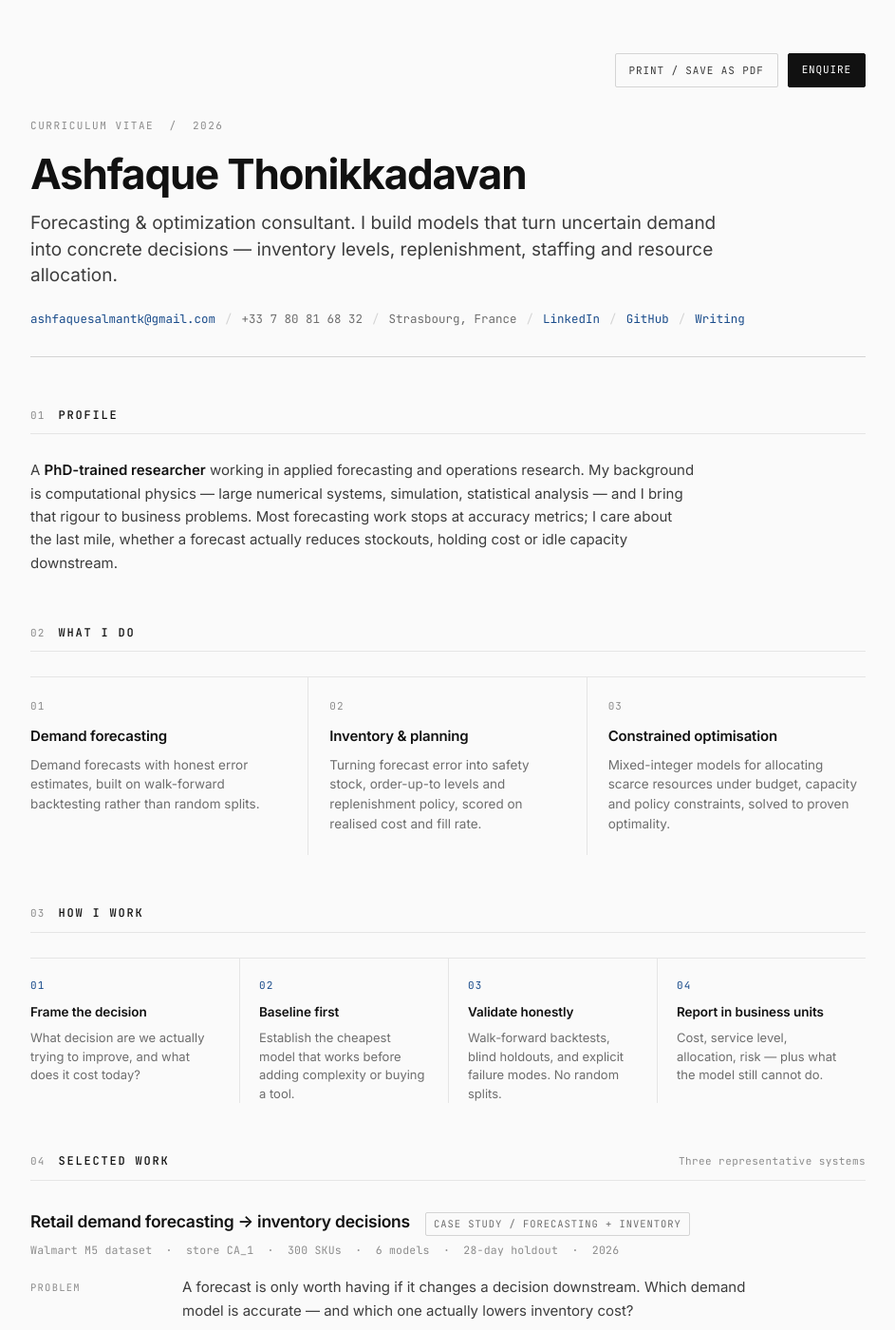
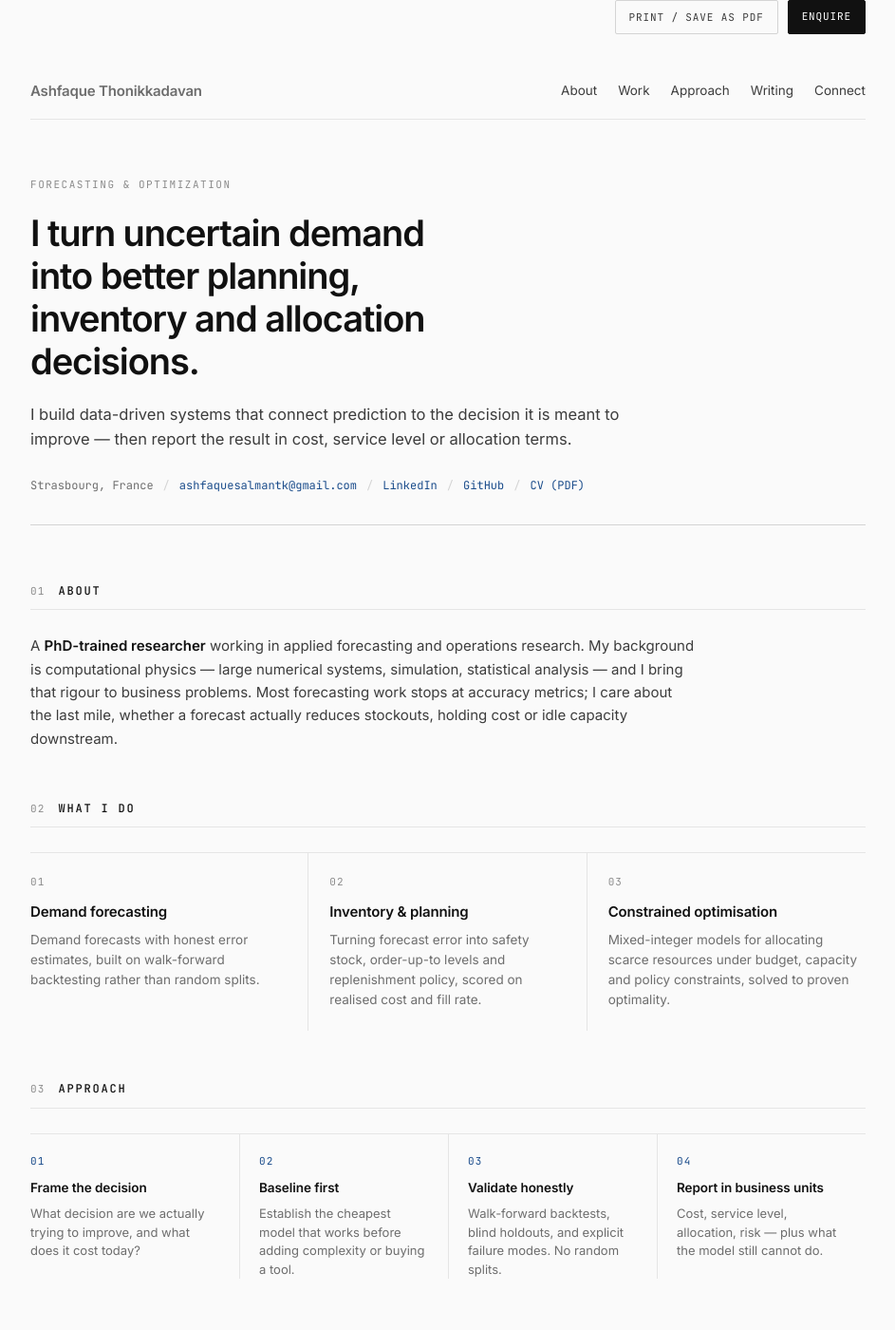
Before and after one commit to ashfaque-tk/ashfaque-tk.github.io, a Jekyll site: the page cv.html, which Jekyll copies as it is, in a window 1280 px wide and 1400 px high. Shown: the whole window at 95% size, without its empty margins (168-1111 px from the left). Built offline with Jekyll 4.4.1, drawn with Linux system fonts in a browser that asks for light colours; some of the changed text lies outside the part shown.

Commit message:
Replace CV document header with a portfolio top bar and hero
The page read as a CV document: a name block, an eyebrow reading
Curriculum Vitae, and no way to move between sections. It now opens
with a sticky bar in the style of eugeneyan.com -- muted name on the
left, plain anchor links on the right (About, Work, Approach, Writing,
Connect) -- over a hero that leads with the positioning claim instead of
repeating the name already in the bar. Print hides the nav and swaps in
a Curriculum Vitae label so the PDF header still reads correctly.

Adds assets/m5-holdout.png, plotted from the holdout artifacts: realised
demand against the selected forecast, and total inventory cost per model
under the single fixed replenishment policy. It breaks out of the text
column above 1080px.

```diff
--- a/cv.html
+++ b/cv.html
@@ -37,10 +37,78 @@
     line-height:1.62;
     font-feature-settings:"kern" 1;
     -webkit-font-smoothing:antialiased;
-    padding:56px 24px 96px;
+    padding:0 24px 96px;
   }
 
+  html{scroll-behavior:smooth}
+  @media (prefers-reduced-motion:reduce){html{scroll-behavior:auto}}
+
   .sheet{max-width:880px;margin:0 auto}
+
+  /* ---------- Top bar ---------- */
+  .topbar{
+    position:sticky;top:0;z-index:60;
+    background:rgba(250,250,250,.88);
+    -webkit-backdrop-filter:saturate(150%) blur(8px);
+    backdrop-filter:saturate(150%) blur(8px);
+    border-bottom:1px solid var(--rule);
+    margin-bottom:0;
+  }
+  .topbar-inner{
+    max-width:880px;margin:0 auto;
+    display:flex;align-items:center;justify-content:space-between;gap:18px;
+    padding:15px 0;
+  }
+  .brand{
+    font-size:15px;font-weight:600;letter-spacing:-.012em;
+    color:var(--muted);text-decoration:none;white-space:nowrap;
+    transition:color .15s;
+  }
+  .brand:hover{color:var(--ink)}
+  .nav{display:flex;align-items:center;gap:22px;flex-wrap:wrap;justify-content:flex-end}
+  .nav a{
+    font-size:13.5px;color:var(--ink-2);text-decoration:none;
+    padding:2px 0;border-bottom:1px solid transparent;
+    transition:color .15s,border-color .15s;
+  }
+  .nav a:hover{color:var(--accent);border-bottom-color:var(--accent)}
+  .nav a[aria-current="true"]{color:var(--ink);border-bottom-color:var(--ink)}
+
+  /* ---------- Hero ---------- */
+  .hero{padding:60px 0 8px}
+  .hero-eyebrow{
+    font-family:var(--mono);font-size:11px;letter-spacing:.14em;text-transform:uppercase;
+    color:var(--faint);margin-bottom:20px;
+  }
+  .hero h1{
+    font-size:clamp(26px,4.6vw,38px);line-height:1.18;letter-spacing:-.028em;
+    font-weight:600;max-width:19ch;
+  }
+  .hero-sub{
+    font-size:16.5px;line-height:1.6;color:var(--ink-2);
+    margin-top:20px;max-width:62ch;
+  }
+  .hero-meta{
+    font-family:var(--mono);font-size:12px;color:var(--muted);
+    margin-top:26px;padding-bottom:30px;
+    border-bottom:1px solid var(--rule-strong);
+    display:flex;flex-wrap:wrap;gap:6px 0;align-items:baseline;
+  }
+  .hero-meta a{color:var(--accent);text-decoration:none;border-bottom:1px solid transparent}
+  .hero-meta a:hover{border-bottom-color:var(--accent)}
+  .sep{color:var(--rule-strong);padding:0 10px}
+  .print-only{display:none}
+  .doc-label{font-family:var(--mono);font-size:7.4pt;letter-spacing:.14em;text-transform:uppercase;color:var(--faint)}
+
+  .skip{position:absolute;left:-9999px;top:0}
+  .skip:focus{
+    left:12px;top:10px;z-index:80;background:var(--ink);color:#fff;
+    font-family:var(--mono);font-size:11px;letter-spacing:.08em;text-transform:uppercase;
+    padding:8px 12px;text-decoration:none;
+  }
+
+  section[id],.hero{scroll-margin-top:76px}
+
 
   /* ---------- Toolbar ---------- */
   .toolbar{
@@ -56,42 +124,6 @@
   .btn:hover{border-color:var(--ink);color:var(--ink)}
   .btn-primary{background:var(--ink);color:#fff;border-color:var(--ink)}
   .btn-primary:hover{background:var(--accent);border-color:var(--accent);color:#fff}
-
-  /* ---------- Header ---------- */
-  header{border-bottom:1px solid var(--rule-strong);padding-bottom:28px}
-
-  .eyebrow{
-    font-family:var(--mono);font-size:11px;letter-spacing:.14em;text-transform:uppercase;
-    color:var(--faint);margin-bottom:18px;
-  }
-
-  h1{
-    font-size:clamp(30px,5.4vw,44px);
-    line-height:1.08;
-    letter-spacing:-.028em;
-    font-weight:700;
-  }
-
-  .positioning{
-    font-size:clamp(16px,2.4vw,19px);
-    line-height:1.45;
-    color:var(--ink-2);
-    margin-top:14px;
-    max-width:62ch;
-    font-weight:400;
-  }
-
-  .contact{
-    font-family:var(--mono);
-    font-size:12.5px;
-    color:var(--muted);
-    margin-top:22px;
-    display:flex;flex-wrap:wrap;gap:6px 0;
-    align-items:baseline;
-  }
-  .contact a{color:var(--accent);text-decoration:none;border-bottom:1px solid transparent}
-  .contact a:hover{border-bottom-color:var(--accent)}
-  .sep{color:var(--rule-strong);padding:0 10px}
 
   /* ---------- Sections ---------- */
   section{margin-top:52px}
@@ -200,6 +232,22 @@
   .case-body dd{color:var(--ink-2);margin-bottom:11px;max-width:64ch}
   .case-body dd:last-child{margin-bottom:0}
 
+  /* ---------- Figure ---------- */
+  .fig{margin:22px 0 0}
+  .fig img{
+    display:block;width:100%;height:auto;
+    border:1px solid var(--rule);background:#fff;
+  }
+  .fig figcaption{
+    font-family:var(--mono);font-size:10.5px;line-height:1.55;color:var(--faint);
+    margin-top:10px;letter-spacing:.01em;
+  }
+  .fig figcaption b{color:var(--muted);font-weight:500}
+
+  @media (min-width:1080px){
+    .fig{margin-left:-84px;margin-right:-84px}
+  }
+
   /* ---------- Metrics ---------- */
   .metrics{
     display:grid;grid-template-columns:repeat(4,1fr);
@@ -273,6 +321,10 @@
   @media screen and (max-width:760px){
     body{padding:32px 18px 64px;font-size:14.5px}
     .toolbar{margin-bottom:22px}
+    .topbar-inner{flex-direction:column;align-items:flex-start;gap:10px;padding:13px 0}
+    .nav{gap:16px;justify-content:flex-start}
+    .hero{padding:36px 0 4px}
+    .hero-meta{padding-bottom:24px;margin-top:20px}
     .services,.steps{grid-template-columns:1fr}
     .service{border-right:0;border-bottom:1px solid var(--rule);padding:20px 0}
     .service + .service{padding-left:0}
@@ -301,15 +353,21 @@
       padding:0;
     }
     .sheet{max-width:none}
-    .no-print{display:none !important}
-    h1{font-size:23pt}
-    .positioning{font-size:11pt;margin-top:8px}
-    .contact{font-size:8.2pt;margin-top:12px}
+    .no-print,.nav,.skip{display:none !important}
+    .print-only{display:block}
+    .topbar{position:static;background:none;-webkit-backdrop-filter:none;backdrop-filter:none}
+    .topbar-inner{padding:0 0 7pt;border-bottom:.5pt solid #D4D4D4}
+    .brand{font-size:12.5pt;color:#111;letter-spacing:-.02em}
+    .hero{padding:11pt 0 0}
+    .hero-eyebrow{font-size:7.2pt;margin-bottom:6pt}
+    h1{font-size:17pt;line-height:1.22;max-width:none}
+    .hero-sub{font-size:9pt;margin-top:7pt;max-width:none;color:#3D3D3D}
+    .hero-meta{font-size:8pt;margin-top:8pt;padding-bottom:7pt}
     section{margin-top:15pt}
     .s-head{margin-bottom:8pt}
-    h2,.s-num,.s-note,.eyebrow{font-size:7.2pt}
+    h2,.s-num,.s-note,.hero-eyebrow{font-size:7.2pt}
     .lede{font-size:9pt}
-    .lede,.s-head,header{break-inside:avoid}
+    .lede,.s-head,header,.topbar,.hero,.fig{break-inside:avoid}
     .case,.entry,.step,.service,.m,.closing{break-inside:avoid}
     .case{break-inside:auto;padding:8pt 0 9pt}
     .case-head,.case .context,.case-body dt{break-after:avoid}
@@ -321,6 +379,9 @@
     .case-body dt{font-size:6.8pt}
     .case-body dd{font-size:8.9pt;margin-bottom:3pt}
     .m{padding:11px 13px 10px}
+    .fig{margin:9pt 0 0}
+    .fig img{border-width:.5pt}
+    .fig figcaption{font-size:6.6pt;margin-top:5pt;line-height:1.45}
     .stack{gap:8px 28px}
     .tag{font-size:6.8pt;padding:2px 6px}
     .m .v{font-size:13pt}
@@ -355,34 +416,49 @@
 <div class="sheet">
 
   <!-- ================= HEADER ================= -->
-  <header>
-    <div class="eyebrow">Curriculum Vitae &nbsp;/&nbsp; 2026</div>
-    <h1>Ashfaque Thonikkadavan</h1>
-    <p class="positioning">
-      Forecasting &amp; optimization consultant. I build models that turn uncertain
-      demand into concrete decisions — inventory levels, replenishment, staffing and
-      resource allocation.
+  <a class="skip no-print" href="#work">Skip to content</a>
+
+  <div class="topbar">
+    <div class="topbar-inner">
+      <a class="brand" href="#top">Ashfaque Thonikkadavan</a>
+      <span class="print-only doc-label">Curriculum Vitae</span>
+      <nav class="nav" aria-label="Sections">
+        <a href="#about">About</a>
+        <a href="#work">Work</a>
+        <a href="#approach">Approach</a>
+        <a href="#writing">Writing</a>
+        <a href="#connect">Connect</a>
+      </nav>
+    </div>
+  </div>
+
+  <main id="top">
+    <div class="hero">
+      <div class="hero-eyebrow">Forecasting &amp; Optimization</div>
+      <h1>I turn uncertain demand into better planning, inventory and allocation decisions.</h1>
+      <p class="hero-sub">
+        I build data-driven systems that connect prediction to the decision it is meant to
+        improve &mdash; then report the result in cost, service level or allocation terms.
       </p>
-    <div class="contact">
+      <div class="hero-meta">
+        <span>Strasbourg, France</span>
+        <span class="sep">/</span>
         <a href="mailto:ashfaquesalmantk@gmail.com">ashfaquesalmantk@gmail.com</a>
-      <span class="sep">/</span>
-      <span>+33 7 80 81 68 32</span>
-      <span class="sep">/</span>
-      <span>Strasbourg, France</span>
         <span class="sep">/</span>
         <a href="https://www.linkedin.com/in/tk-ashfaque" target="_blank" rel="noopener">LinkedIn</a>
         <span class="sep">/</span>
         <a href="https://github.com/ashfaque-tk" target="_blank" rel="noopener">GitHub</a>
         <span class="sep">/</span>
-      <a href="https://medium.com/@cmtwskb" target="_blank" rel="noopener">Writing</a>
+        <a href="assets/cv.pdf">CV (PDF)</a>
       </div>
-  </header>
+    </div>
+  </main>
 
   <!-- ================= PROFILE ================= -->
-  <section>
+  <section id="about">
     <div class="s-head">
       <span class="s-num">01</span>
-      <h2>Profile</h2>
+      <h2>About</h2>
     </div>
     <p class="lede">
       A <strong>PhD-trained researcher</strong> working in applied forecasting and operations
@@ -419,10 +495,10 @@
   </section>
 
   <!-- ================= HOW I WORK ================= -->
-  <section>
+  <section id="approach">
     <div class="s-head">
       <span class="s-num">03</span>
-      <h2>How I work</h2>
+      <h2>Approach</h2>
     </div>
     <div class="steps">
       <div class="step">
@@ -449,10 +525,10 @@
   </section>
 
   <!-- ================= SELECTED WORK ================= -->
-  <section>
+  <section id="work">
     <div class="s-head">
       <span class="s-num">04</span>
-      <h2>Selected work</h2>
+      <h2>Work</h2>
       <span class="s-note">Three representative systems</span>
     </div>
 
@@ -496,6 +572,18 @@
           <div class="l">MAE units / SKU / day</div>
         </div>
       </div>
+
+      <figure class="fig">
+        <img src="assets/m5-holdout.png" width="2285" height="686"
+             alt="Left: aggregate daily demand against the selected LightGBM forecast across the 28-day holdout for 300 SKUs. Right: total inventory cost for all six candidate models, with LightGBM lowest at $16,479 against $18,081 for the seasonal moving average."
+             loading="lazy" decoding="async">
+        <figcaption>
+          <b>Blind holdout, store CA_1.</b> Left: realised daily demand across 300 SKUs against the
+          selected forecast. Right: every candidate replayed through one identical replenishment
+          policy, so the cost spread is the forecast's doing &mdash; $16,479 for LightGBM against
+          $18,081 for the seasonal moving average.
+        </figcaption>
+      </figure>
     </article>
 
     <!-- Case 2 -->
@@ -638,10 +726,10 @@
     </div>  </section>
 
   <!-- ================= PUBLICATIONS ================= -->
-  <section>
+  <section id="writing">
     <div class="s-head">
       <span class="s-num">07</span>
-      <h2>Publication &amp; writing</h2>
+      <h2>Writing</h2>
     </div>
     <ul class="ticks">
       <li><b>Rotating spin wave modes in nanoscale M&ouml;bius strips.</b> <em>NPJ Spintronics</em>, 4(4), 2026. &nbsp;<a href="https://doi.org/10.1038/s44306-025-00118-8" target="_blank" rel="noopener" style="color:var(--accent);text-decoration:none">doi.org/10.1038/s44306-025-00118-8</a></li>
@@ -670,9 +758,9 @@
   </section>
 
   <!-- ================= CLOSING ================= -->
-  <section>
+  <section id="connect">
     <div class="closing">
-      <h2>Working together</h2>
+      <h2>Connect</h2>
       <p>
         I take on a few engagements at a time &mdash; usually a forecasting or optimisation
         problem where the data already exists and the impact is measurable. A first conversation
```
Also changed, not shown: assets/m5-holdout.png (added), 1 other file. Lines whose indentation alone changed are shown as unchanged.
